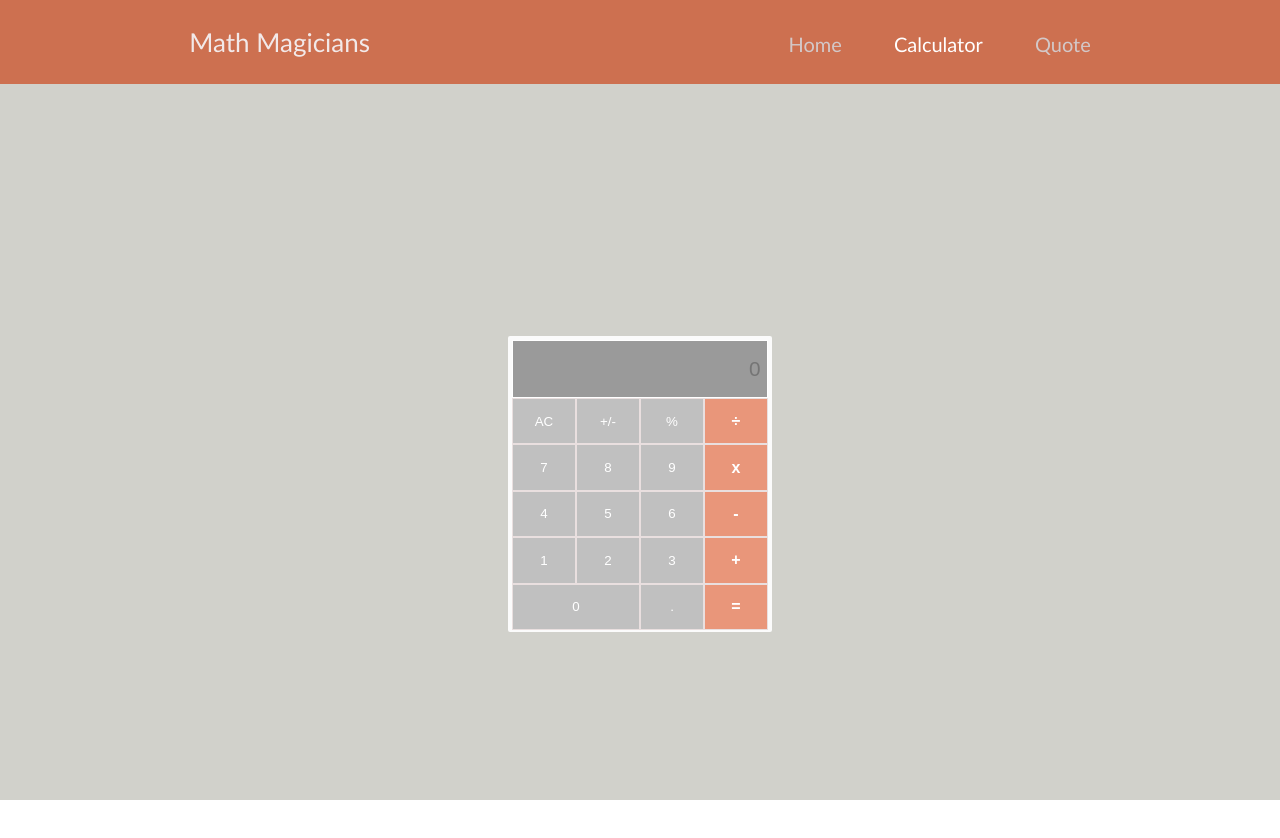
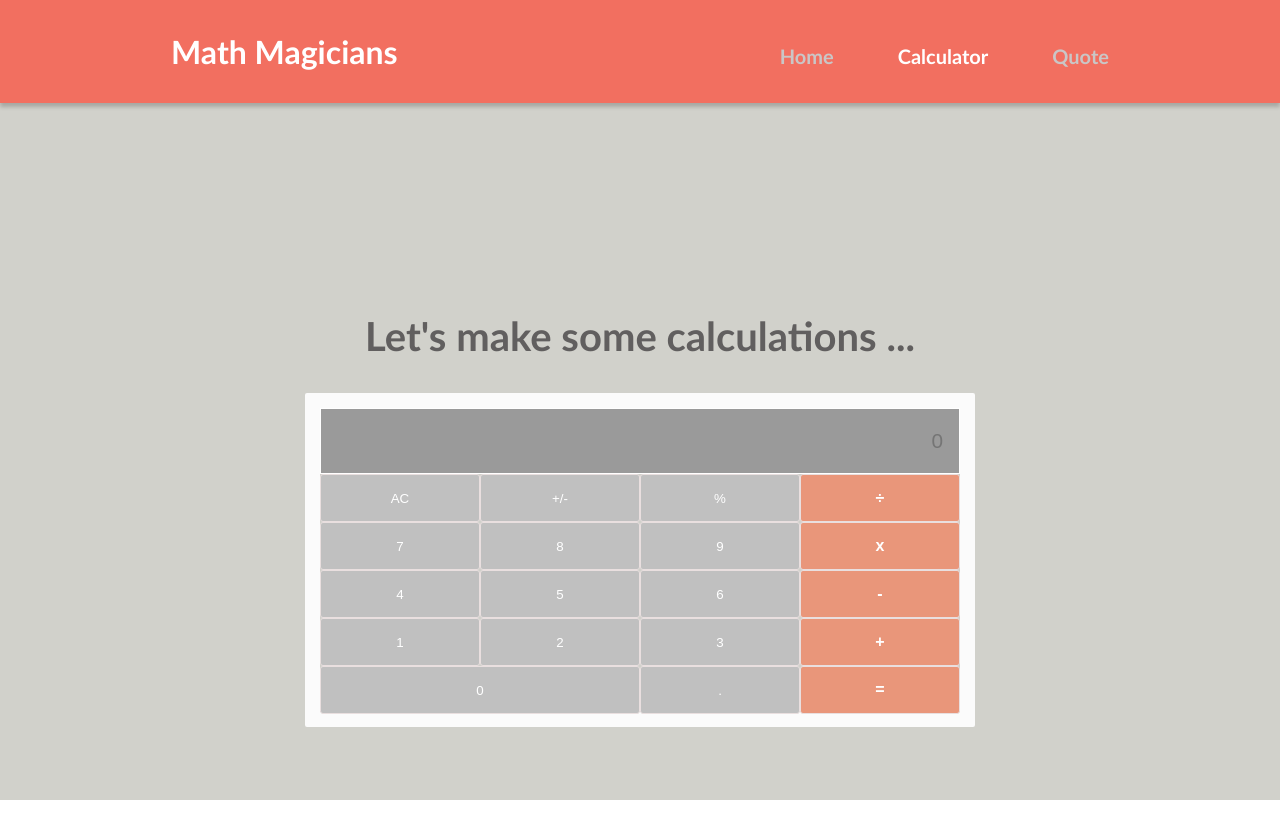
Before and after one commit to BiancaMe/math-magicians, a React (Create React App) app: page /calculator in a window 1280 px wide. Shown: the top 838 px of the page. Built offline with nearby package versions, Linux system fonts and the light colour scheme.

Commit message:
Add design

```diff
--- a/src/App.css
+++ b/src/App.css
@@ -5,12 +5,18 @@
 }
 
 .App-header {
-  background-color: rgb(205, 112, 80);
   min-height: 10vh;
   display: flex;
   align-items: center;
   justify-content: space-around;
-  font-size: calc(10px + 2vmin);
-  color: rgb(242, 233, 233);
+  font-size: 2em;
+  font-weight: 900;
+  color: rgb(255, 255, 255);
   font-family: 'Gill Sans', 'Gill Sans MT', Calibri, 'Trebuchet MS', sans-serif;
+  box-shadow: 0 4px 4px 0 rgba(0, 0, 0, 0.2);
+  background-color: rgb(242, 111, 96);
 }
+
+.header-c {
+  backdrop-filter: blur(55px);
+}
--- a/src/components/Calculator.js
+++ b/src/components/Calculator.js
@@ -19,6 +19,7 @@ const Calculator = () => {
 
   return (
     <div className="app">
+      <h2>Let&apos;s make some calculations ...</h2>
       <div className="calculator">
         <DisplayOutPut total={obj.total || ''} operation={obj.operation || ''} next={obj.next || ''} />
         <Buttons click={(e) => handleClick(e)} />
--- a/src/routes/homSec.js
+++ b/src/routes/homSec.js
@@ -4,7 +4,7 @@ import '../style/home.css';
 const HomeNav = () => (
   <div className="App">
     <header className="App-header">
-      <p> Math Magicians</p>
+      <p className="logo"> Math Magicians</p>
       <Navbar />
     </header>
     <div className="home">
--- a/src/style/calculator.css
+++ b/src/style/calculator.css
@@ -5,19 +5,26 @@
   justify-content: center;
   align-items: center;
   padding: 0 5% 0 0;
+  flex-direction: column;
+}
+
+.app h2 {
+  font-size: 2.5em;
+  font-family: 'Gill Sans', 'Gill Sans MT', Calibri, 'Trebuchet MS', sans-serif;
+  color: rgb(97, 95, 95);
 }
 
 .calculator {
-  width: 16em;
-  height: 18em;
-  border: 4px solid rgb(251, 251, 251);
+  width: 40em;
+  height: 19em;
+  border: 15px solid rgb(251, 251, 251);
   border-radius: 2px;
 }
 
 .screen {
   margin: 0;
   top: 0;
-  height: 3.5em;
+  height: 4em;
   display: flex;
   justify-content: center;
   background-color: rgb(154, 154, 154);
@@ -37,7 +44,7 @@
 
 .buttons {
   display: grid;
-  height: 14.5em;
+  height: 15em;
   grid-template-rows: repeat(5, 1fr);
 }
 
@@ -56,6 +63,7 @@
   background-color: rgb(192, 192, 192);
   border: 0.5px solid rgb(233, 223, 223);
   color: rgb(255, 255, 255);
+  border-radius: 3px;
 }
 
 .operation {
--- a/src/style/home.css
+++ b/src/style/home.css
@@ -5,11 +5,11 @@
 }
 
 .welcomming {
-  color: white;
+  color: rgb(242, 111, 96);
   font-size: 3.5em;
 }
 
 .presentation {
   font-size: 1.3em;
-  color: rgb(80, 80, 80);
+  color: rgb(66, 65, 65);
 }
--- a/src/style/navbar.css
+++ b/src/style/navbar.css
@@ -9,14 +9,14 @@
   border: none;
   text-decoration: none;
   font-size: 20px;
-  color: rgb(211, 200, 200);
+  color: rgb(202, 198, 198);
   font-family: 'Gill Sans', 'Gill Sans MT', Calibri, 'Trebuchet MS', sans-serif;
 }
 
 .item:hover {
-  color: rgb(255, 255, 255);
+  color: rgb(113, 113, 113);
 }
 
 .active {
-  color: white;
+  color: rgb(255, 255, 255);
 }
```
